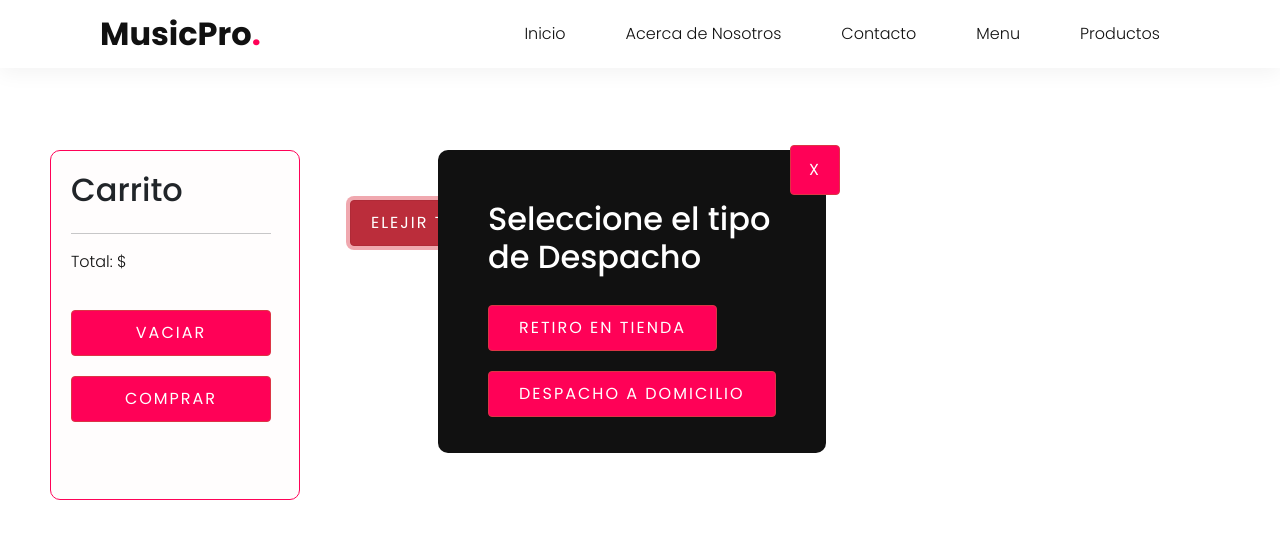
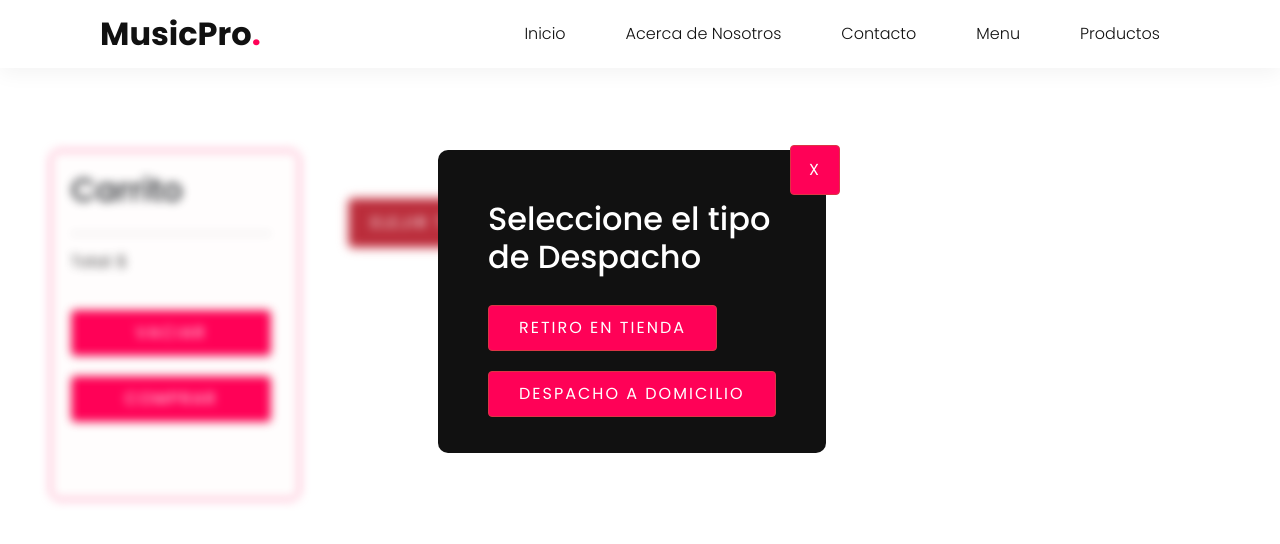
Before and after one commit to MARSANCAL/MusicPro, a plain HTML site: page MusicPro/carrito1.1/comprar.html in a window 1280 px wide. Both pictures are taken after a click on the button "ELEJIR TIPO DE DESPACHO". Drawn offline with nearby package versions, Linux system fonts and the light colour scheme.

Commit message:
procesos de compra(terminado)

```diff
--- a/MusicPro/carrito1.1/jj.js
+++ b/MusicPro/carrito1.1/jj.js
@@ -2,7 +2,7 @@
 document.getElementById("btnAbrir").addEventListener("click", function() {
   document.getElementById("miVentana").style.display = "block";
   document.getElementById("btnCerrar").style.display = "block";
-  document.getElementById("not_float").style.backdropFilter = "blur(100px)";
+  document.getElementById("not_float").style.filter = "blur(5px)";
 });
 
 document.getElementById("btnCerrar").addEventListener("click", function() {
--- a/MusicPro/carrito1.1/productos.css
+++ b/MusicPro/carrito1.1/productos.css
@@ -232,7 +232,7 @@ header .navigation li a:hover {
 }
 #not_float{
     display: flex;
-    backdrop-filter: none;
+    filter: blur(5px);
     flex-direction: row;
 
 }
```
